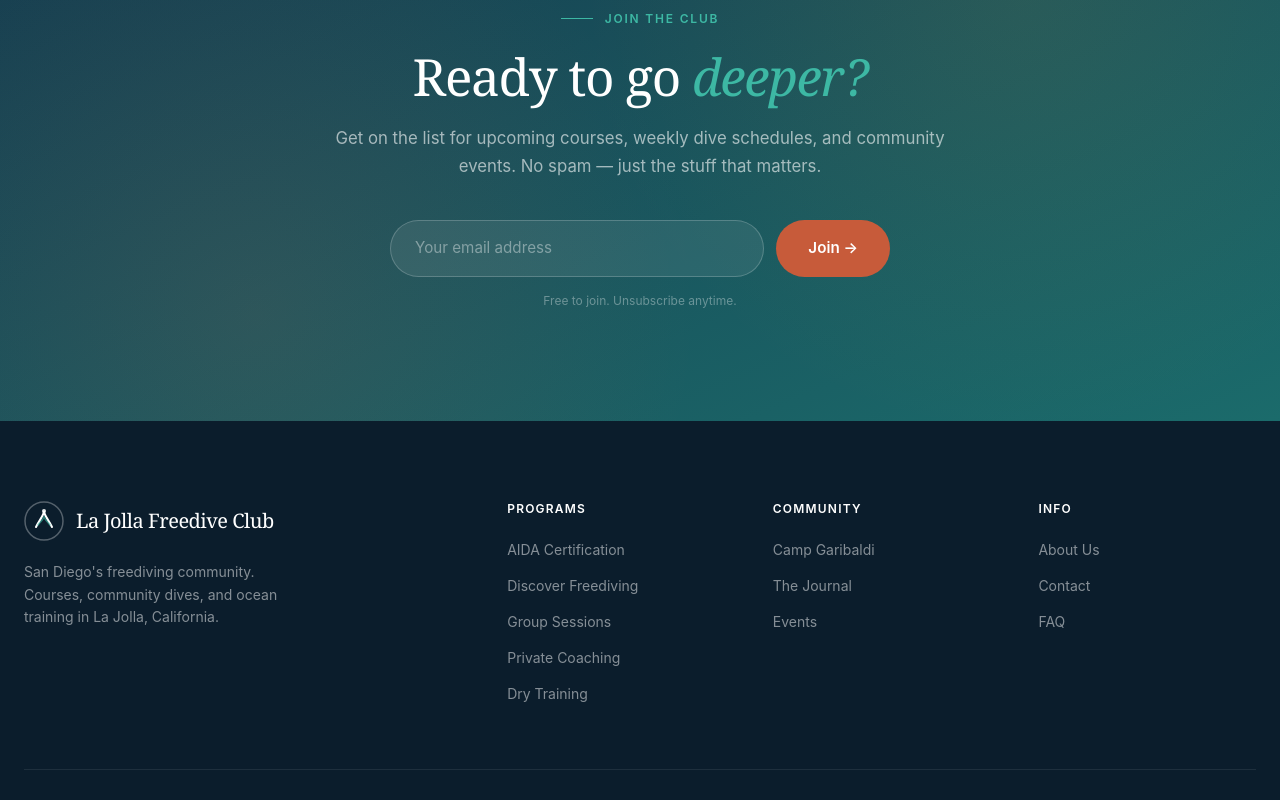
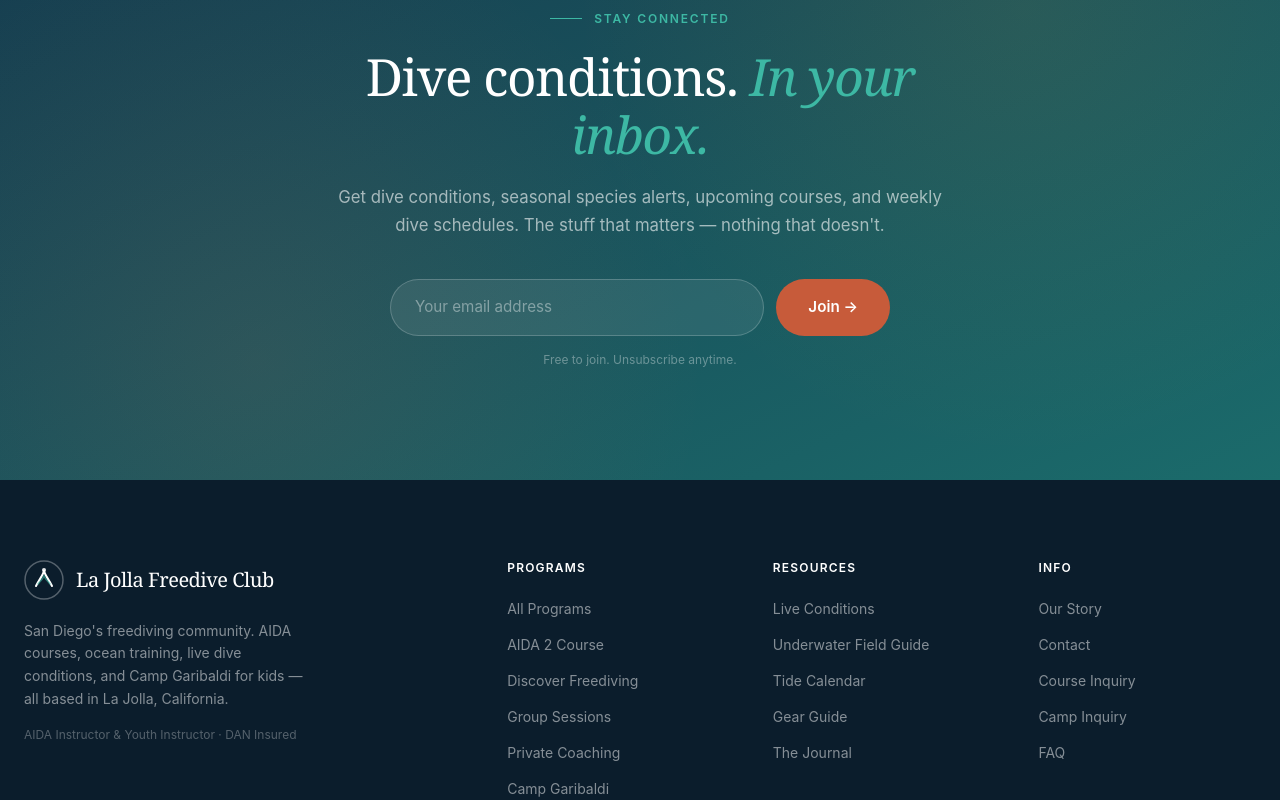
Before and after one commit to jdbeneventi/lajollafreediveclub, a Next.js app: page /about in a window 1280 px wide. Shown: the part 8180-8980 px from the top of the page. Built offline with nearby package versions, Linux system fonts and the light colour scheme.

Commit message:
UX overhaul: fix email capture, footer, CTAs, section order

```diff
--- a/src/app/conditions/page.tsx
+++ b/src/app/conditions/page.tsx
@@ -3,6 +3,7 @@ import Link from "next/link";
 import { Reveal } from "@/components/Reveal";
 import { ConditionsWidget } from "./ConditionsWidget";
 import { AlmanacWidget } from "./AlmanacWidget";
+import { EmailCapture } from "@/components/EmailCapture";
 
 export const metadata: Metadata = {
   title: "La Jolla Dive Conditions Today — Live Ocean Data",
@@ -237,23 +238,52 @@ export default function ConditionsPage() {
         </div>
       </section>
 
+      {/* Conditions Email CTA */}
+      <section className="bg-deep py-16 px-6">
+        <div className="max-w-[600px] mx-auto text-center">
+          <Reveal>
+            <h2 className="font-serif text-2xl text-white mb-3">
+              Get this in your inbox at 6am
+            </h2>
+            <p className="text-white/50 text-sm mb-6 leading-relaxed">
+              Dive grade, water temp, swell, visibility, moon phase, and what&apos;s
+              in the water — delivered every morning so you can plan your day.
+            </p>
+            <EmailCapture
+              variant="light"
+              headline=""
+              subtext=""
+            />
+          </Reveal>
+        </div>
+      </section>
+
       {/* CTA */}
-      <section className="bg-deep py-20 px-6 text-center">
+      <section className="bg-salt py-16 px-6 text-center">
         <Reveal>
           <div className="max-w-[500px] mx-auto">
-            <h2 className="font-serif text-3xl text-white mb-4">
+            <h2 className="font-serif text-2xl text-deep mb-4">
               Conditions look good?
             </h2>
-            <p className="text-white/50 text-sm mb-8 leading-relaxed">
-              Join our Saturday group sessions. We check conditions every
-              morning and pick the best spot for the day.
+            <p className="text-[#5a6a7a] text-sm mb-6 leading-relaxed">
+              Join our Saturday sessions — morning yoga with Lena at 7am,
+              group ocean dive at 8:30am. We check conditions every morning
+              and pick the best spot for the day.
             </p>
-            <Link
-              href="/contact/courses"
-              className="inline-flex px-8 py-3 bg-coral text-white rounded-full font-semibold no-underline hover:-translate-y-0.5 hover:shadow-[0_8px_25px_rgba(232,115,74,0.4)] transition-all"
-            >
-              Join the club →
-            </Link>
+            <div className="flex gap-3 justify-center flex-wrap">
+              <Link
+                href="/contact"
+                className="inline-flex px-6 py-3 bg-coral text-white rounded-full font-semibold text-sm no-underline hover:-translate-y-0.5 hover:shadow-[0_8px_25px_rgba(199,91,58,0.4)] transition-all"
+              >
+                Join the Saturday crew →
+              </Link>
+              <Link
+                href="/contact/courses"
+                className="inline-flex px-6 py-3 border border-deep/10 text-deep rounded-full font-semibold text-sm no-underline hover:bg-deep/5 transition-all"
+              >
+                View courses
+              </Link>
+            </div>
           </div>
         </Reveal>
       </section>
--- a/src/app/page.tsx
+++ b/src/app/page.tsx
@@ -77,37 +77,37 @@ const testimonials = [
 
 const blogPosts = [
   {
+    slug: "beginners-guide-freediving-la-jolla",
+    category: "Beginner Guide",
+    title: "The Complete Beginner's Guide to Freediving in La Jolla",
+    excerpt:
+      "Everything you need to know before your first dive — gear, spots, safety, and what to expect.",
+    date: "March 2026",
+    readTime: "12 min read",
+    gradient: "from-ocean to-teal",
+    image: "/images/photos/joshua-brooke-kristina.jpg",
+  },
+  {
     slug: "mammalian-dive-reflex-explained",
     category: "Science",
     title: "The Mammalian Dive Reflex: Your Body's Built-In Superpower",
     excerpt:
-      "Your body has an ancient survival mechanism that activates the moment your face hits the water. Understanding it changes everything.",
+      "Your body has an ancient survival mechanism that activates the moment your face hits the water.",
     date: "March 2026",
     readTime: "14 min read",
     gradient: "from-deep to-ocean",
-    image: "/images/blog-beginners.jpg",
+    image: "/images/photos/joshua-red-sea.jpg",
   },
   {
-    slug: "co2-tolerance-training-guide",
-    category: "Training",
-    title: "CO2 Tolerance Training: The Complete Guide for Freedivers",
+    slug: "best-freediving-spots-san-diego",
+    category: "Local Guide",
+    title: "5 Best Freediving Spots in San Diego",
     excerpt:
-      "The urge to breathe isn't about running out of oxygen — it's about CO2. Here's how to recalibrate that threshold.",
+      "From La Jolla Cove to Point Loma kelp beds — a local's guide to San Diego's best freediving.",
     date: "March 2026",
-    readTime: "16 min read",
-    gradient: "from-teal to-ocean",
-    image: "/images/blog-surfers.jpg",
-  },
-  {
-    slug: "dry-training-exercises-freediving",
-    category: "Training",
-    title: "7 Dry Training Exercises That Will Transform Your Freediving",
-    excerpt:
-      "You don't need to be in the water to become a better freediver. Build the foundation on your couch.",
-    date: "March 2026",
-    readTime: "11 min read",
-    gradient: "from-ocean to-teal",
-    image: "/images/blog-spots.jpg",
+    readTime: "10 min read",
+    gradient: "from-deep to-teal",
+    image: "/images/photos/joshua-lena-shores.jpg",
   },
 ];
 
@@ -190,11 +190,11 @@ export default function Home() {
           </p>
 
           <div className="flex gap-4 justify-center flex-wrap animate-fade-up [animation-delay:0.8s]">
-            <Link href="/contact" className="btn btn-primary no-underline">
-              Start Your Journey →
+            <Link href="/conditions" className="btn btn-primary no-underline">
+              Today&apos;s Conditions →
             </Link>
             <Link href="/programs" className="btn btn-ghost no-underline">
-              Explore Programs
+              View Courses
             </Link>
           </div>
         </div>
@@ -203,66 +203,6 @@ export default function Home() {
         <div className="hidden md:flex absolute bottom-10 left-1/2 -translate-x-1/2 text-white/30 text-[0.7rem] uppercase tracking-[0.15em] flex-col items-center gap-3 animate-fade-up [animation-delay:1.2s]">
           Scroll
           <span className="w-px h-10 bg-gradient-to-b from-white/30 to-transparent animate-scroll-line" />
-        </div>
-      </section>
-
-      {/* ═══ INTRO ═══ */}
-      <section className="bg-white py-16 md:py-28 px-6">
-        <div className="max-w-[1240px] mx-auto grid md:grid-cols-2 gap-10 md:gap-20 items-center">
-          <Reveal>
-            <div className="relative h-[520px] rounded-2xl overflow-hidden">
-              <img src="/images/photos/joshua-brooke-kristina.jpg" alt="Joshua with Brooke and Kristina after a dive session" className="w-full h-full object-cover" />
-              <div className="absolute inset-0 bg-gradient-to-t from-deep/70 via-transparent to-transparent" />
-              <div className="absolute bottom-8 left-8 right-8 text-white">
-                <div className="font-serif text-6xl leading-none mb-2">70%</div>
-                <p className="text-sm opacity-70">
-                  of our members had never freedived before joining
-                </p>
-              </div>
-            </div>
-          </Reveal>
-
-          <Reveal delay={100}>
-            <div className="section-label">Why We Exist</div>
-            <h2 className="section-title">
-              The ocean is better
-              <br />
-              with a crew
-            </h2>
-            <p className="section-desc mb-10">
-              La Jolla Freedive Club is more than courses and certifications.
-              We&apos;re a community of ocean people — from first-timers to experienced
-              divers — who train together, dive together, and push each other to
-              go deeper. Literally.
-            </p>
-
-            <div className="flex flex-col gap-6">
-              {[
-                {
-                  title: "Breath-First Training",
-                  desc: "Every program starts with building internal calm and breath control before we hit the water.",
-                },
-                {
-                  title: "Real Community",
-                  desc: "Weekly group sessions, buddy dive meetups, and a crew that actually shows up.",
-                },
-                {
-                  title: "Progressive Development",
-                  desc: "From pool sessions to open ocean, from 5 meters to 30+. Clear pathways at every level.",
-                },
-              ].map((f) => (
-                <div key={f.title} className="flex gap-4 items-start">
-                  <div className="w-11 h-11 rounded-xl bg-teal/[0.08] flex items-center justify-center flex-shrink-0 text-teal">
-                    <Check />
-                  </div>
-                  <div>
-                    <h4 className="text-[0.95rem] font-semibold mb-1">{f.title}</h4>
-                    <p className="text-sm text-[#5a6a7a] leading-relaxed">{f.desc}</p>
-                  </div>
-                </div>
-              ))}
-            </div>
-          </Reveal>
         </div>
       </section>
 
@@ -331,6 +271,66 @@ export default function Home() {
               </Reveal>
             ))}
           </div>
+        </div>
+      </section>
+
+      {/* ═══ INTRO ═══ */}
+      <section className="bg-white py-16 md:py-28 px-6">
+        <div className="max-w-[1240px] mx-auto grid md:grid-cols-2 gap-10 md:gap-20 items-center">
+          <Reveal>
+            <div className="relative h-[520px] rounded-2xl overflow-hidden">
+              <img src="/images/photos/joshua-brooke-kristina.jpg" alt="Joshua with Brooke and Kristina after a dive session" className="w-full h-full object-cover" />
+              <div className="absolute inset-0 bg-gradient-to-t from-deep/70 via-transparent to-transparent" />
+              <div className="absolute bottom-8 left-8 right-8 text-white">
+                <div className="font-serif text-6xl leading-none mb-2">70%</div>
+                <p className="text-sm opacity-70">
+                  of our members had never freedived before joining
+                </p>
+              </div>
+            </div>
+          </Reveal>
+
+          <Reveal delay={100}>
+            <div className="section-label">Why We Exist</div>
+            <h2 className="section-title">
+              The ocean is better
+              <br />
+              with a crew
+            </h2>
+            <p className="section-desc mb-10">
+              La Jolla Freedive Club is more than courses and certifications.
+              We&apos;re a community of ocean people — from first-timers to experienced
+              divers — who train together, dive together, and push each other to
+              go deeper. Literally.
+            </p>
+
+            <div className="flex flex-col gap-6">
+              {[
+                {
+                  title: "Breath-First Training",
+                  desc: "Every program starts with building internal calm and breath control before we hit the water.",
+                },
+                {
+                  title: "Real Community",
+                  desc: "Weekly group sessions, buddy dive meetups, and a crew that actually shows up.",
+                },
+                {
+                  title: "Progressive Development",
+                  desc: "From pool sessions to open ocean, from 5 meters to 30+. Clear pathways at every level.",
+                },
+              ].map((f) => (
+                <div key={f.title} className="flex gap-4 items-start">
+                  <div className="w-11 h-11 rounded-xl bg-teal/[0.08] flex items-center justify-center flex-shrink-0 text-teal">
+                    <Check />
+                  </div>
+                  <div>
+                    <h4 className="text-[0.95rem] font-semibold mb-1">{f.title}</h4>
+                    <p className="text-sm text-[#5a6a7a] leading-relaxed">{f.desc}</p>
+                  </div>
+                </div>
+              ))}
+            </div>
+          </Reveal>
         </div>
       </section>
 
--- a/src/components/EmailCapture.tsx
+++ b/src/components/EmailCapture.tsx
@@ -2,21 +2,47 @@
 
 import { useState } from "react";
 
+const KIT_FORM_ID = "9207242";
+const KIT_URL = `https://app.kit.com/forms/${KIT_FORM_ID}/subscriptions`;
+
 export function EmailCapture({
   variant = "dark",
+  headline,
+  subtext,
 }: {
   variant?: "dark" | "light";
+  headline?: string;
+  subtext?: string;
 }) {
   const [email, setEmail] = useState("");
   const [submitted, setSubmitted] = useState(false);
+  const [error, setError] = useState(false);
 
   const handleSubmit = async (e: React.FormEvent) => {
     e.preventDefault();
-    if (email && email.includes("@")) {
-    await fetch("https://api.convertkit.com/v3/forms/9207242/subscribe", { method: "POST", headers: { "Content-Type": "application/json" }, body: JSON.stringify({ api_key: "SQ-xRHb2BJ5doZZpTOTwew", email: email }) });
+    if (!email || !email.includes("@")) return;
+
+    try {
+      const formData = new FormData();
+      formData.append("email_address", email);
+
+      const res = await fetch(KIT_URL, {
+        method: "POST",
+        body: formData,
+      });
+
+      if (res.ok || res.status === 200 || res.status === 302) {
         setSubmitted(true);
         setEmail("");
-      setTimeout(() => setSubmitted(false), 4000);
+      } else {
+        // Kit sometimes redirects — treat any non-error as success
+        setSubmitted(true);
+        setEmail("");
+      }
+    } catch {
+      // Kit form submissions often succeed despite CORS — treat as success
+      setSubmitted(true);
+      setEmail("");
     }
   };
 
@@ -24,7 +50,7 @@ export function EmailCapture({
 
   return (
     <section
-      className={`py-28 px-6 text-center relative overflow-hidden ${
+      className={`py-16 md:py-28 px-6 text-center relative overflow-hidden ${
         isDark
           ? "bg-gradient-to-br from-ocean to-teal"
           : "bg-white"
@@ -43,25 +69,34 @@ export function EmailCapture({
             isDark ? "text-seafoam before:bg-seafoam" : ""
           }`}
         >
-          Join the Club
+          Stay Connected
         </div>
         <h2
           className={`section-title ${isDark ? "text-white" : ""}`}
         >
-          Ready to go{" "}
+          {headline || (
+            <>
+              Dive conditions.{" "}
               <em className={`italic ${isDark ? "text-seafoam" : "text-teal"}`}>
-            deeper?
+                In your inbox.
               </em>
+            </>
+          )}
         </h2>
         <p
           className={`text-[1.05rem] leading-relaxed mb-10 ${
             isDark ? "text-white/60" : "text-[#5a6a7a]"
           }`}
         >
-          Get on the list for upcoming courses, weekly dive schedules, and
-          community events. No spam — just the stuff that matters.
+          {subtext || "Get dive conditions, seasonal species alerts, upcoming courses, and weekly dive schedules. The stuff that matters — nothing that doesn't."}
         </p>
 
+        {submitted ? (
+          <div className={`text-lg font-medium ${isDark ? "text-seafoam" : "text-teal"}`}>
+            You&apos;re in! Check your email. ✓
+          </div>
+        ) : (
+          <>
             <form
               onSubmit={handleSubmit}
               className="flex flex-col sm:flex-row gap-3 max-w-[500px] mx-auto mb-4"
@@ -69,7 +104,7 @@ export function EmailCapture({
               <input
                 type="email"
                 value={email}
-            onChange={(e) => setEmail(e.target.value)}
+                onChange={(e) => { setEmail(e.target.value); setError(false); }}
                 placeholder="Your email address"
                 required
                 className={`flex-1 px-6 py-4 rounded-full text-[0.95rem] outline-none transition-all ${
@@ -80,15 +115,17 @@ export function EmailCapture({
               />
               <button
                 type="submit"
-            className={`px-8 py-4 rounded-full font-semibold text-[0.95rem] cursor-pointer transition-all whitespace-nowrap border-none ${
-              submitted
-                ? "bg-teal text-white"
-                : "bg-coral text-white hover:-translate-y-0.5 hover:shadow-[0_8px_25px_rgba(232,115,74,0.4)]"
-            }`}
+                className="px-8 py-4 rounded-full font-semibold text-[0.95rem] cursor-pointer transition-all whitespace-nowrap border-none bg-coral text-white hover:-translate-y-0.5 hover:shadow-[0_8px_25px_rgba(199,91,58,0.4)]"
               >
-            {submitted ? "You're In! ✓" : "Join →"}
+                Join →
               </button>
             </form>
+
+            {error && (
+              <p className="text-coral text-xs mb-2">Something went wrong. Try again or email us directly.</p>
+            )}
+          </>
+        )}
 
         <p className={`text-xs ${isDark ? "text-white/35" : "text-deep/35"}`}>
           Free to join. Unsubscribe anytime.
--- a/src/components/Footer.tsx
+++ b/src/components/Footer.tsx
@@ -2,38 +2,46 @@ import Link from "next/link";
 import { Logo } from "./Logo";
 
 const programLinks = [
-  { href: "/programs#aida", label: "AIDA Certification" },
-  { href: "/programs#discover", label: "Discover Freediving" },
-  { href: "/programs#group", label: "Group Sessions" },
-  { href: "/programs#coaching", label: "Private Coaching" },
-  { href: "/programs#dry", label: "Dry Training" },
+  { href: "/programs", label: "All Programs" },
+  { href: "/contact/courses?course=aida2", label: "AIDA 2 Course" },
+  { href: "/contact/courses?course=discover", label: "Discover Freediving" },
+  { href: "/contact/courses?course=group", label: "Group Sessions" },
+  { href: "/contact/courses?course=private", label: "Private Coaching" },
+  { href: "/camp-garibaldi", label: "Camp Garibaldi" },
 ];
 
-const communityLinks = [
-  { href: "/camp-garibaldi", label: "Camp Garibaldi" },
+const resourceLinks = [
+  { href: "/conditions", label: "Live Conditions" },
+  { href: "/map", label: "Underwater Field Guide" },
+  { href: "/tides", label: "Tide Calendar" },
+  { href: "/gear", label: "Gear Guide" },
   { href: "/blog", label: "The Journal" },
-  { href: "/contact", label: "Events" },
 ];
 
 const infoLinks = [
-  { href: "/about", label: "About Us" },
+  { href: "/about", label: "Our Story" },
   { href: "/contact", label: "Contact" },
+  { href: "/contact/courses", label: "Course Inquiry" },
+  { href: "/contact/camp", label: "Camp Inquiry" },
   { href: "/about#faq", label: "FAQ" },
 ];
 
 export function Footer() {
   return (
     <footer className="bg-deep pt-20 pb-8 px-6 text-white/50">
-      <div className="max-w-[1240px] mx-auto grid grid-cols-1 md:grid-cols-[2fr_1fr_1fr_1fr] gap-12 mb-16">
+      <div className="max-w-[1240px] mx-auto grid grid-cols-2 md:grid-cols-[2fr_1fr_1fr_1fr] gap-8 md:gap-12 mb-16">
         {/* Brand */}
-        <div>
+        <div className="col-span-2 md:col-span-1">
           <Link href="/" className="flex items-center gap-3 no-underline text-white mb-5">
             <Logo />
             <span className="font-serif text-xl tracking-tight">La Jolla Freedive Club</span>
           </Link>
-          <p className="text-sm leading-relaxed max-w-[280px]">
-            San Diego&apos;s freediving community. Courses, community dives, and ocean training in
-            La Jolla, California.
+          <p className="text-sm leading-relaxed max-w-[280px] mb-4">
+            San Diego&apos;s freediving community. AIDA courses, ocean training, live dive
+            conditions, and Camp Garibaldi for kids — all based in La Jolla, California.
+          </p>
+          <p className="text-xs text-white/30">
+            AIDA Instructor &amp; Youth Instructor · DAN Insured
           </p>
         </div>
 
@@ -53,13 +61,13 @@ export function Footer() {
           </ul>
         </div>
 
-        {/* Community */}
+        {/* Resources */}
         <div>
           <h4 className="text-white text-xs font-semibold tracking-[0.1em] uppercase mb-5">
-            Community
+            Resources
           </h4>
           <ul className="list-none flex flex-col gap-3">
-            {communityLinks.map((l) => (
+            {resourceLinks.map((l) => (
               <li key={l.href}>
                 <Link href={l.href} className="text-white/50 no-underline text-sm hover:text-seafoam transition-colors">
                   {l.label}
@@ -88,13 +96,17 @@ export function Footer() {
       <div className="max-w-[1240px] mx-auto pt-8 border-t border-white/[0.08] flex flex-col md:flex-row justify-between items-center gap-4 text-xs">
         <span>&copy; {new Date().getFullYear()} La Jolla Freedive Club. All rights reserved.</span>
         <div className="flex gap-4">
-          {["Instagram", "YouTube", "TikTok"].map((s) => (
+          {[
+            { label: "In", href: "#" },
+            { label: "Yt", href: "#" },
+            { label: "Tk", href: "#" },
+          ].map((s) => (
             <a
-              key={s}
-              href="#"
+              key={s.label}
+              href={s.href}
               className="w-9 h-9 rounded-full bg-white/[0.06] flex items-center justify-center text-white/50 text-xs hover:bg-teal hover:text-white transition-all no-underline"
             >
-              {s.slice(0, 2)}
+              {s.label}
             </a>
           ))}
         </div>
```
Lines whose indentation alone changed are shown as unchanged.
